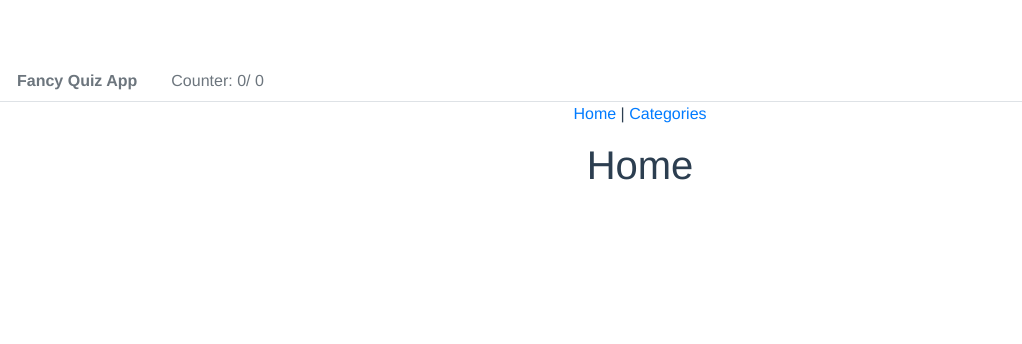
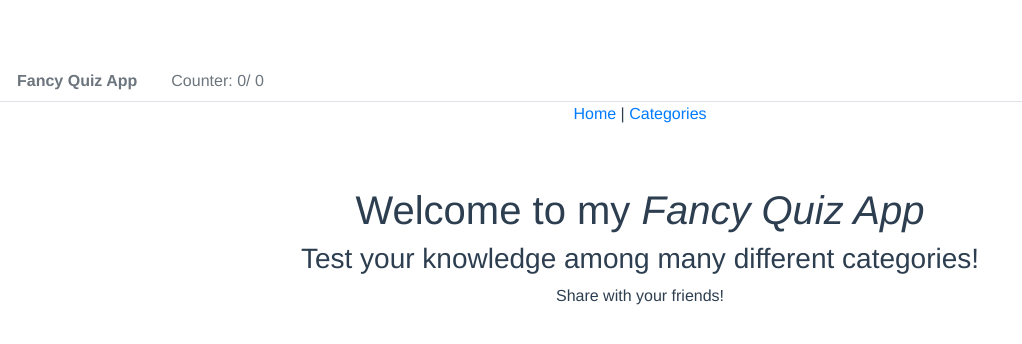
Before and after one commit to RichardsonWTR/vue-quiz, a Vue app: page / in a window 1280 px wide. Shown: the top 344 px of the page, without its empty margins (0-1022 px from the left). Built offline with nearby package versions, Linux system fonts and the light colour scheme.

Commit message:
Adding home message

```diff
--- a/src/views/Home.vue
+++ b/src/views/Home.vue
@@ -1,5 +1,13 @@
 <template>
-  <h1>Home</h1>
+  <div id="app">
+    <h1>Welcome to my <i>Fancy Quiz App</i></h1>
+    <h3>
+      Test your knowledge among many different categories!
+    </h3>
+    <p>
+      Share with your friends!
+    </p>
+  </div>
 </template>
 <script>
 export default {
```
